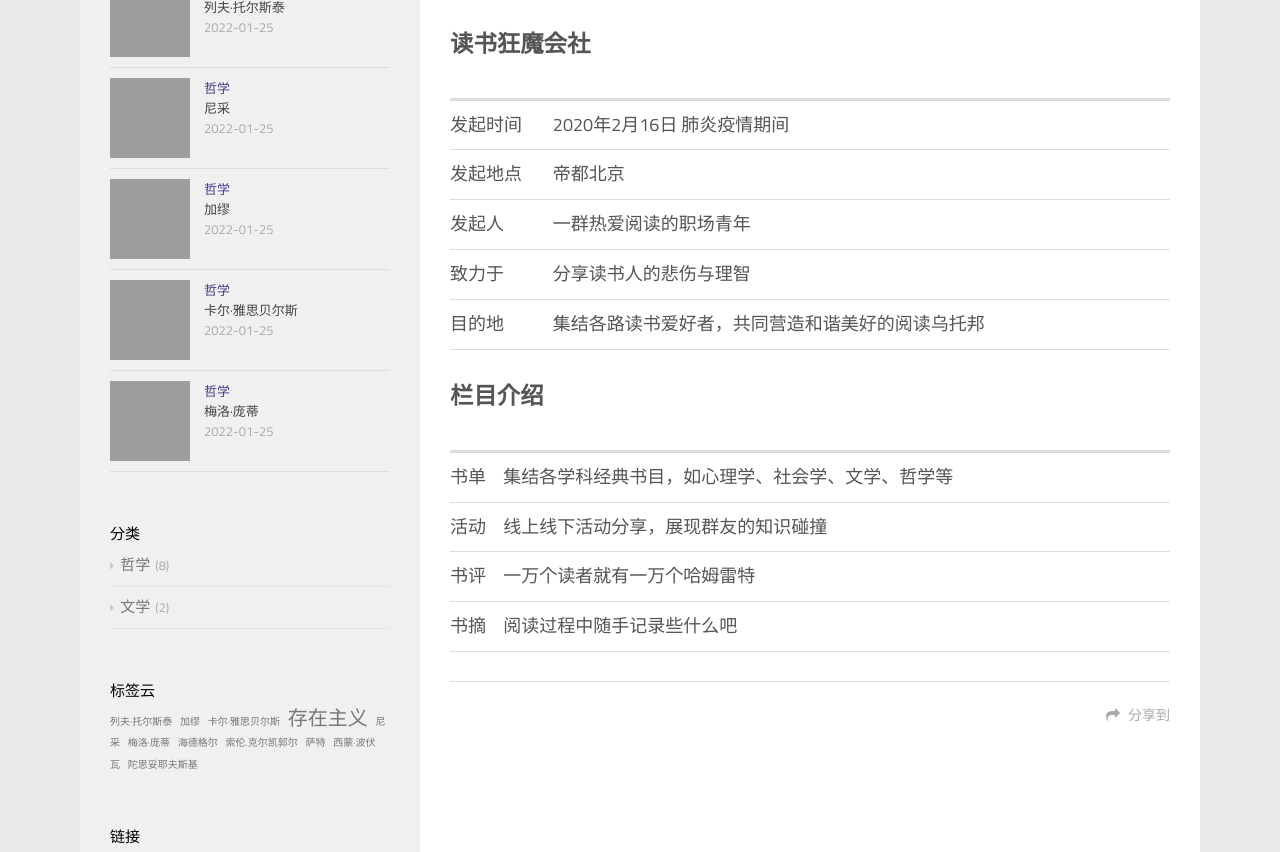
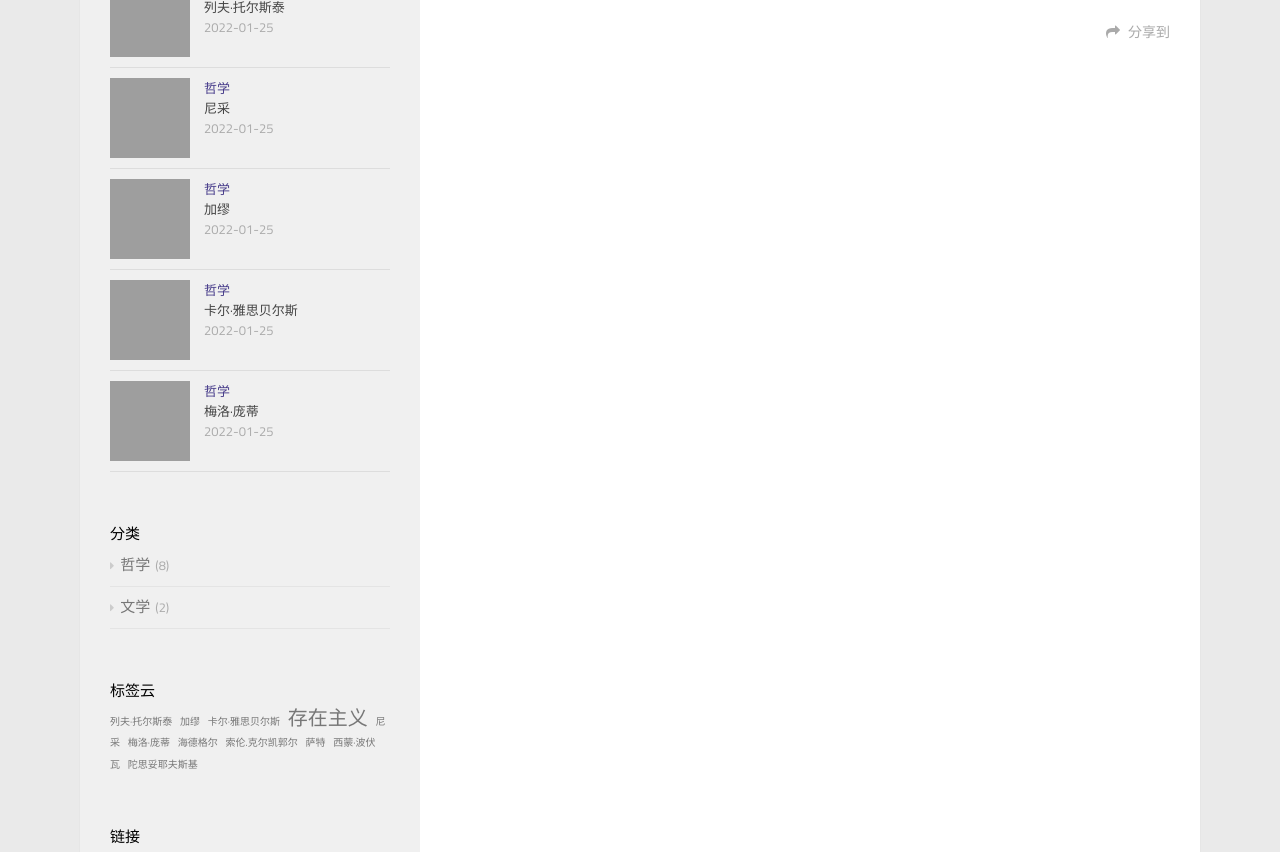
Before and after one commit to ReadDementor/ReadDementor.github.io, a plain HTML site: page about/index.html in a window 1280 px wide. Shown: the part 372-1224 px from the top of the page. Drawn offline with nearby package versions, Linux system fonts and the light colour scheme; some packages are replaced by stand-ins of ours; no server answers; grey boxes are pictures that could not be loaded; a script that the page names is missing.

Commit message:
Site updated: 2022-03-26 18:22:33

```diff
--- a/about/index.html
+++ b/about/index.html
@@ -10,15 +10,15 @@
 
     <meta name="viewport" content="width=device-width, initial-scale=1, maximum-scale=1">
 
-    <meta name="description" content="读书狂魔会社        发起时间 2020年2月16日 肺炎疫情期间   发起地点 帝都北京   发起人 一群热爱阅读的职场青年   致力于 分享读书人的悲伤与理智   目的地 集结各路读书爱好者，共同营造和谐美好的阅读乌托邦   栏目介绍        书单 集结各学科经典书目，如心理学、社会学、文学、哲学等   活动 线上线下活动分享，展现群友的知识碰撞   书评 一万个读者就有一万个哈姆">
+    <meta name="description" content="纸间城邦 · 参与你的精神生活构建">
 <meta property="og:type" content="website">
 <meta property="og:title" content="关于">
 <meta property="og:url" content="http://superbook.cn/about/index.html">
 <meta property="og:site_name" content="The Books City State">
-<meta property="og:description" content="读书狂魔会社        发起时间 2020年2月16日 肺炎疫情期间   发起地点 帝都北京   发起人 一群热爱阅读的职场青年   致力于 分享读书人的悲伤与理智   目的地 集结各路读书爱好者，共同营造和谐美好的阅读乌托邦   栏目介绍        书单 集结各学科经典书目，如心理学、社会学、文学、哲学等   活动 线上线下活动分享，展现群友的知识碰撞   书评 一万个读者就有一万个哈姆">
+<meta property="og:description" content="纸间城邦 · 参与你的精神生活构建">
 <meta property="og:locale" content="zh_CN">
 <meta property="article:published_time" content="2017-04-11T04:40:04.000Z">
-<meta property="article:modified_time" content="2021-03-30T08:23:49.593Z">
+<meta property="article:modified_time" content="2022-03-26T10:20:51.947Z">
 <meta property="article:author" content="The Books City State">
 <meta property="article:tag" content="Books">
 <meta name="twitter:card" content="summary">
@@ -179,58 +179,6 @@ var _hmt = _hmt || [];
 
 
         <div class="article-entry" itemprop="articleBody">
-            <h3 id="读书狂魔会社"><a href="#读书狂魔会社" class="headerlink" title="读书狂魔会社"></a>读书狂魔会社</h3><table>
-<thead>
-<tr>
-<th></th>
-<th></th>
-</tr>
-</thead>
-<tbody><tr>
-<td>发起时间</td>
-<td>2020年2月16日 肺炎疫情期间</td>
-</tr>
-<tr>
-<td>发起地点</td>
-<td>帝都北京</td>
-</tr>
-<tr>
-<td>发起人</td>
-<td>一群热爱阅读的职场青年</td>
-</tr>
-<tr>
-<td>致力于</td>
-<td>分享读书人的悲伤与理智</td>
-</tr>
-<tr>
-<td>目的地</td>
-<td>集结各路读书爱好者，共同营造和谐美好的阅读乌托邦</td>
-</tr>
-</tbody></table>
-<h3 id="栏目介绍"><a href="#栏目介绍" class="headerlink" title="栏目介绍"></a>栏目介绍</h3><table>
-<thead>
-<tr>
-<th></th>
-<th></th>
-</tr>
-</thead>
-<tbody><tr>
-<td>书单</td>
-<td>集结各学科经典书目，如心理学、社会学、文学、哲学等</td>
-</tr>
-<tr>
-<td>活动</td>
-<td>线上线下活动分享，展现群友的知识碰撞</td>
-</tr>
-<tr>
-<td>书评</td>
-<td>一万个读者就有一万个哈姆雷特</td>
-</tr>
-<tr>
-<td>书摘</td>
-<td>阅读过程中随手记录些什么吧</td>
-</tr>
-</tbody></table>
 
         </div>
         <footer class="article-footer">
@@ -314,55 +262,10 @@ var _hmt = _hmt || [];
 
         "datePublished": "2017-04-11",
         "dateCreated": "2017-04-11",
-        "dateModified": "2021-03-30",
+        "dateModified": "2022-03-26",
         "url": "http://superbook.cn/about/index.html",
-        "description": "读书狂魔会社
-
-
-
-
-
-
-
-发起时间
-2020年2月16日 肺炎疫情期间
-
-
-发起地点
-帝都北京
-
-
-发起人
-一群热爱阅读的职场青年
-
-
-致力于
-分享读书人的悲伤与理智
-
-
-目的地
-集结各路读书爱好者，共同营造和谐美好的阅读乌托邦
-
-
-栏目介绍
-
-
-
-
-
-
-
-书单
-集结各学科经典书目，如心理学、社会学、文学、哲学等
-
-
-活动
-线上线下活动分享，展现群友的知识碰撞
-
-
-书评
-一万个读者就有一万个哈姆"
-        "wordCount": 10
+        "description": ""
+        "wordCount": 1
     }
 </script>
 
```
Also changed, not shown: love_five_language.html (deleted), travel.html (deleted).
